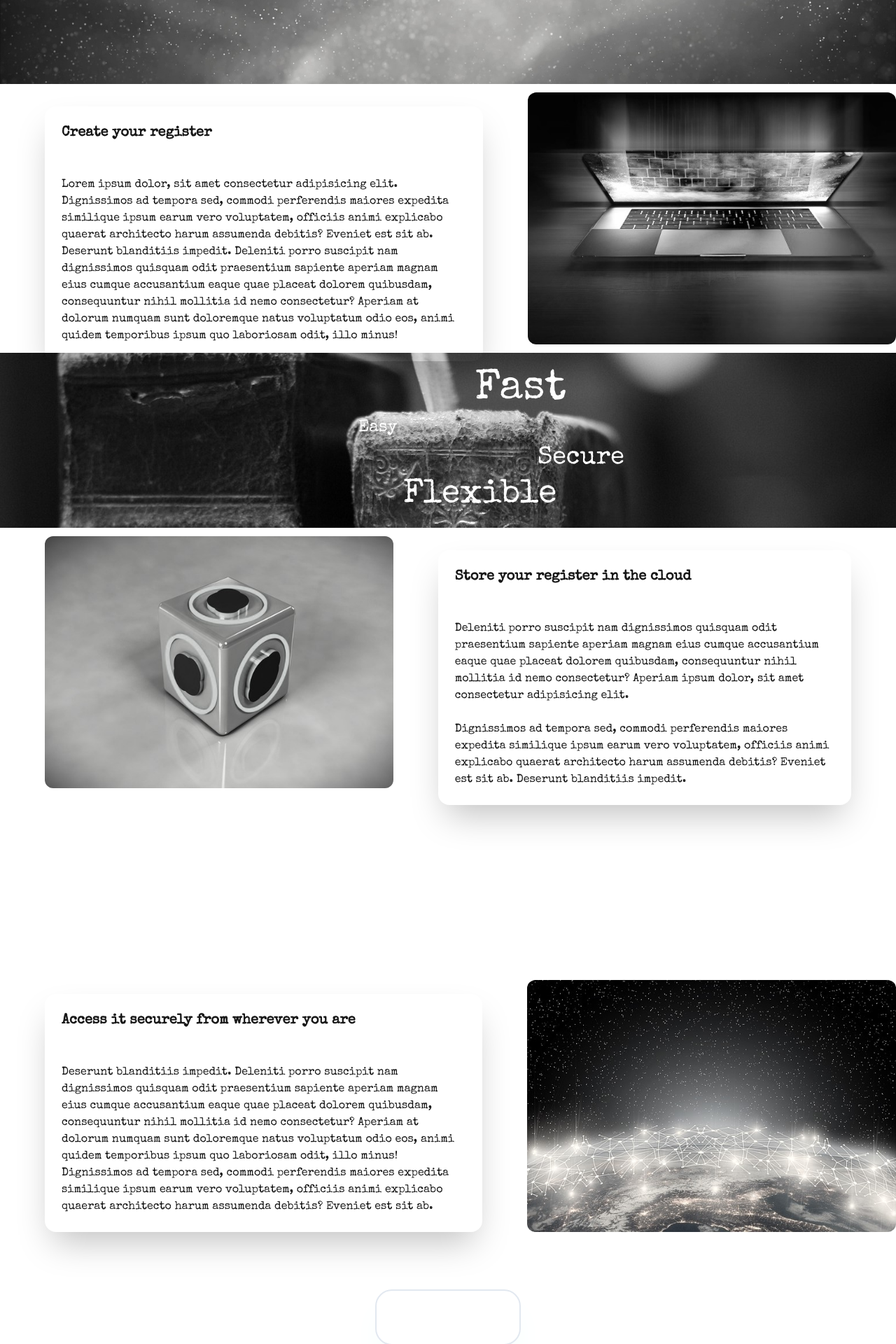
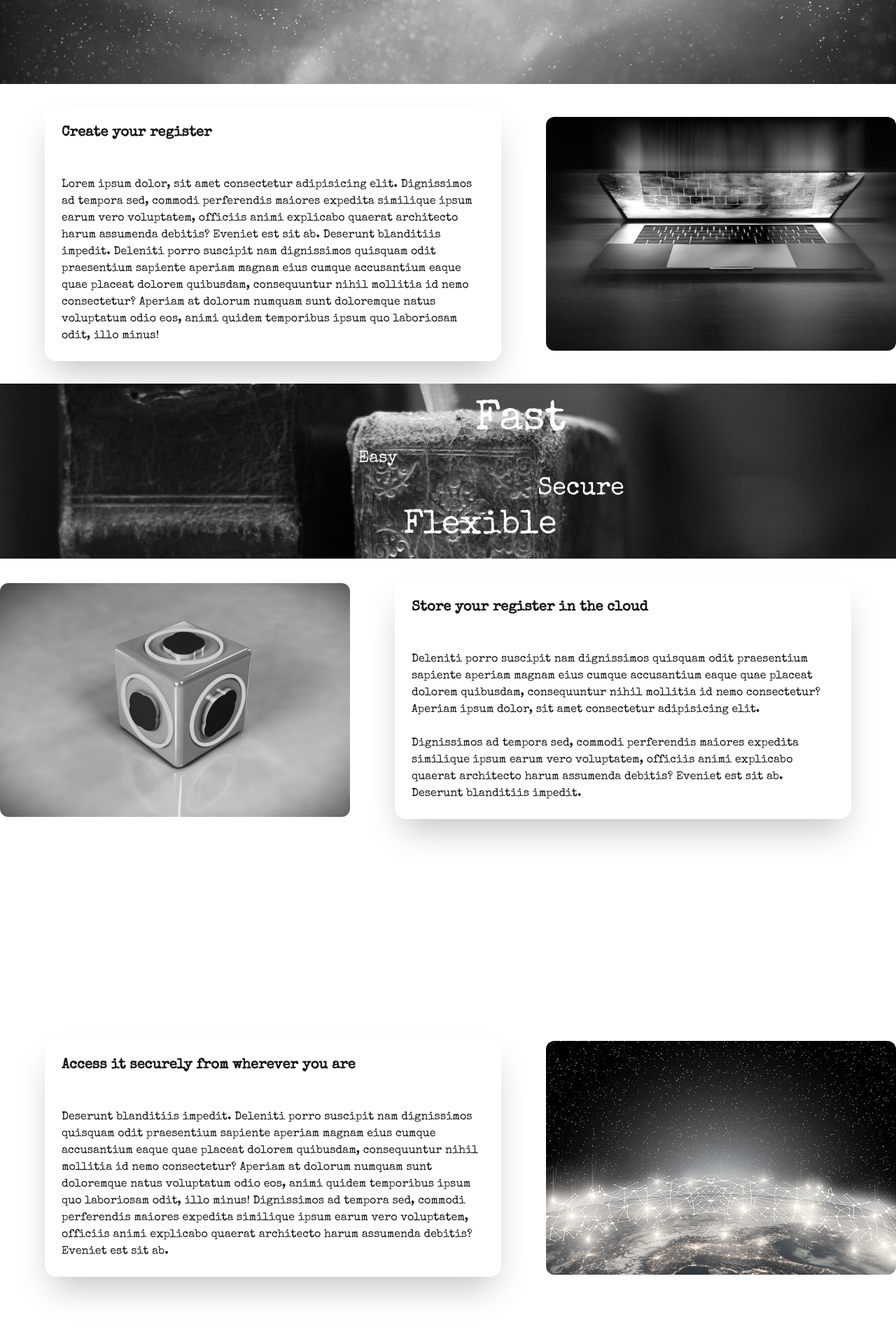
Before and after one commit to pfleege/customer-register, a Next.js app: page / in a window 1280 px wide. Shown: the part 280-2200 px from the top of the page at 70% size. Built offline with nearby package versions, Linux system fonts and the light colour scheme; a web font is replaced by a local one.

Commit message:
ADD responsiveness to home page

```diff
--- a/src/app/page.tsx
+++ b/src/app/page.tsx
@@ -4,10 +4,10 @@ import Footer from "@/components/Footer";
 export default function Home() {
   return (
     // <div className="flex flex-col sticky top-0 left-0 w-fit h-screen z-30">
-    <div className="flex flex-col relative top-0 left-0 w-fit h-screen z-30 font-specialElite">
-      <section className="mt-[400px] bg-white flex z-20 w-fit">
-        <div className="flex h-96">
-          <div className="flex flex-col w-1/2 h-fit my-8 mx-16 shadow-2xl rounded-2xl">
+    <div className="flex flex-col relative top-0 left-0 w-full h-screen z-30 font-specialElite">
+      <section className="mt-[400px] bg-white flex z-20 w-full">
+        <div className="flex flex-col xl:flex-row items-center justify-center min-h-96 h-fit w-full">
+          <div className="flex flex-col w-[90vw] min-w-[500px] max-w-[700px] h-fit my-8 mx-16 shadow-2xl rounded-2xl">
             <h1 className="p-6 text-xl font-bold">Create your register</h1>
             <p className="p-6">
               Lorem ipsum dolor, sit amet consectetur adipisicing elit.
@@ -22,11 +22,11 @@ export default function Home() {
               quidem temporibus ipsum quo laboriosam odit, illo minus!
             </p>
           </div>
-          <div className="flex h-96 w-max py-3">
+          <div className="flex w-[90vw] max-w-[700px] mb-10 xl:max-h-96 xl:max-w-[500px] xl:mb-0 py-auto">
             <Image
-              className="size-full rounded-xl"
-              width={600}
-              height={400}
+              className="size-full rounded-xl xl:mr-10"
+              width={300}
+              height={200}
               src="/createRegister.jpg"
               alt="Library"
             />
@@ -48,18 +48,18 @@ export default function Home() {
         {/* <div className="flex h-[300px] w-fit z-0"></div> */}
       </section>
 
-      <section className="bg-white flex z-20 w-fit">
-        <div className="flex h-96">
-          <div className="flex ml-16 h-96 w-max py-3">
+      <section className="bg-white flex z-20 w-full">
+        <div className="flex flex-col-reverse xl:flex-row items-center justify-center min-h-96 h-fit w-full">
+          <div className="flex w-[90vw] max-w-[700px] mb-10 xl:max-h-96 xl:max-w-[500px] xl:mb-0 py-auto">
             <Image
-              className="size-full rounded-xl"
-              width={600}
-              height={400}
+              className="size-full rounded-xl xl:mr-10"
+              width={300}
+              height={200}
               src="/cloudStorage.jpg"
               alt="Library"
             />
           </div>
-          <div className="flex flex-col w-1/2 h-fit my-8 mx-16 shadow-2xl rounded-2xl">
+          <div className="flex flex-col w-[90vw] min-w-[500px] max-w-[700px] h-fit my-8 mx-16 shadow-2xl rounded-2xl">
             <h1 className="p-6 text-xl font-bold">
               Store your register in the cloud
             </h1>
@@ -80,9 +80,9 @@ export default function Home() {
         </div>
       </section>
 
-      <section className="mt-[250px] bg-white flex z-20 w-fit">
-        <div className="flex h-96">
-          <div className="flex flex-col w-1/2 h-fit my-8 mx-16 shadow-2xl rounded-2xl">
+      <section className="mt-[250px] bg-white flex z-20 w-full">
+        <div className="flex flex-col xl:flex-row items-center justify-center min-h-96 h-fit w-full">
+          <div className="flex flex-col w-[90vw] min-w-[500px] max-w-[700px] h-fit my-8 mx-16 shadow-2xl rounded-2xl">
             <h1 className="p-6 text-xl font-bold">
               Access it securely from wherever you are
             </h1>
@@ -98,11 +98,11 @@ export default function Home() {
               quaerat architecto harum assumenda debitis? Eveniet est sit ab.
             </p>
           </div>
-          <div className="flex h-96 w-max py-3">
+          <div className="flex w-[90vw] max-w-[700px] mb-10 xl:max-h-96 xl:max-w-[500px] xl:mb-0 py-auto">
             <Image
-              className="size-full rounded-xl"
-              width={600}
-              height={400}
+              className="size-full rounded-xl xl:mr-10"
+              width={300}
+              height={200}
               src="/secureAvailable.jpg"
               alt="Library"
             />
```
